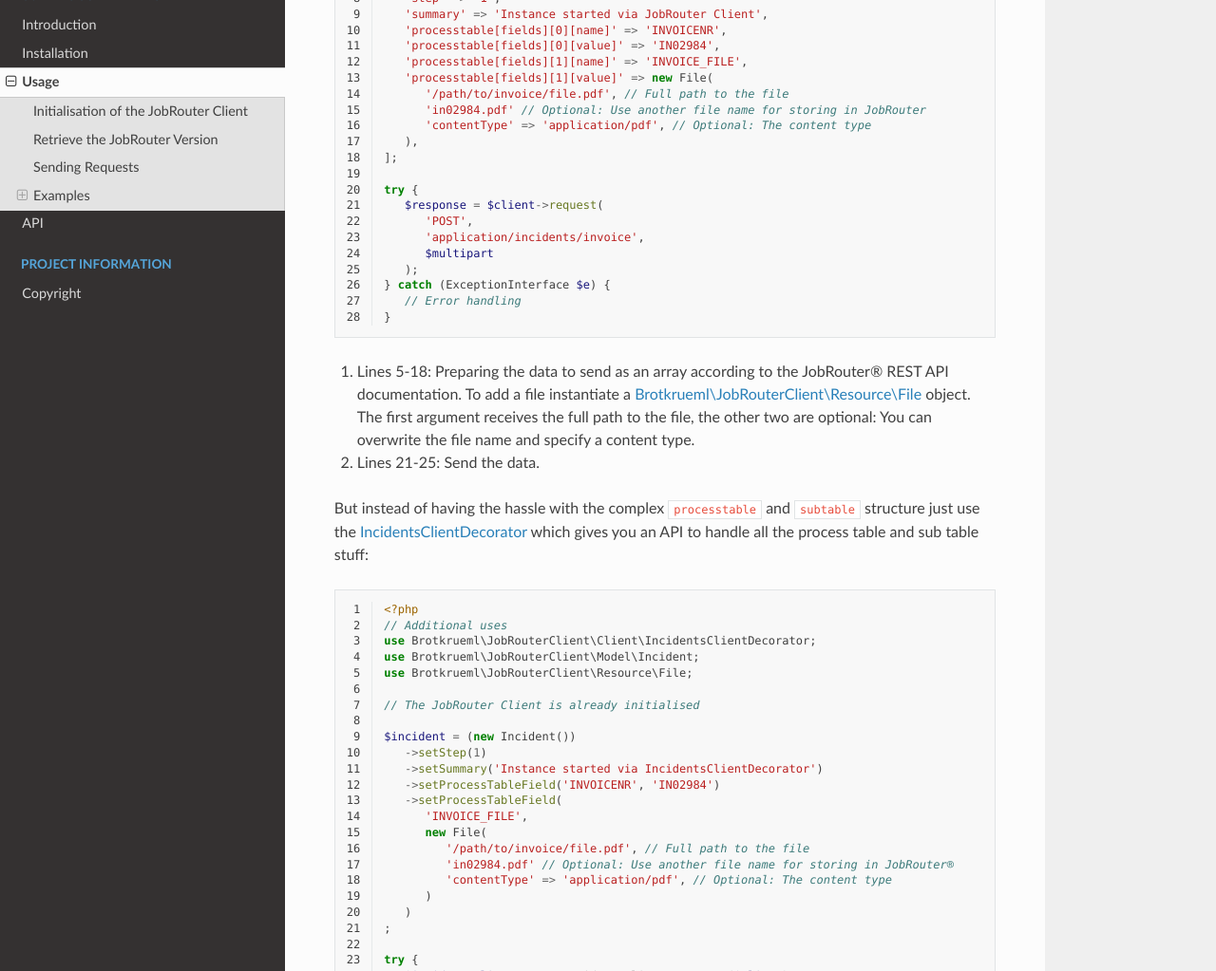
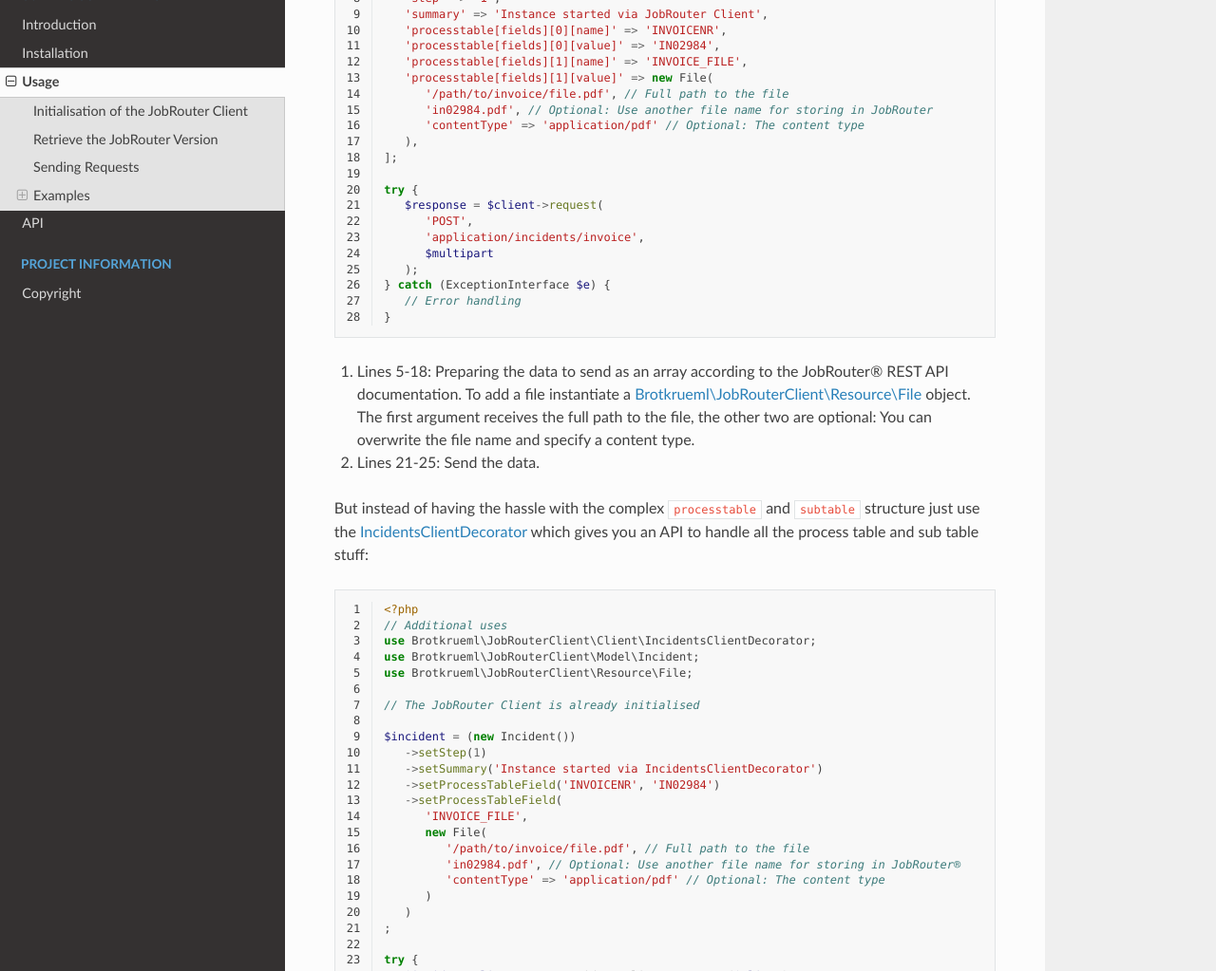
Before and after one commit to jobrouter/php-rest-client, a Sphinx documentation site: the page built from docs/usage.rst, in a window 1280 px wide and 1400 px high, scrolled down 4045 px. Shown: the part 151-1174 px from the top of the window at 95% size. Built offline with Sphinx 7.4.7 and the Read the Docs theme 2.0.0, drawn with Linux system fonts in a browser that asks for light colours.

Commit message:
[DOCS] Correct file example

```diff
--- a/docs/usage.rst
+++ b/docs/usage.rst
@@ -234,8 +234,8 @@
       'processtable[fields][1][name]' => 'INVOICE_FILE',
       'processtable[fields][1][value]' => new File(
          '/path/to/invoice/file.pdf', // Full path to the file
-         'in02984.pdf' // Optional: Use another file name for storing in JobRouter
-         'contentType' => 'application/pdf', // Optional: The content type
+         'in02984.pdf', // Optional: Use another file name for storing in JobRouter
+         'contentType' => 'application/pdf' // Optional: The content type
       ),
    ];
 
@@ -278,8 +278,8 @@
          'INVOICE_FILE',
          new File(
             '/path/to/invoice/file.pdf', // Full path to the file
-            'in02984.pdf' // Optional: Use another file name for storing in JobRouter®
-            'contentType' => 'application/pdf', // Optional: The content type
+            'in02984.pdf', // Optional: Use another file name for storing in JobRouter®
+            'contentType' => 'application/pdf' // Optional: The content type
          )
       )
    ;
```
